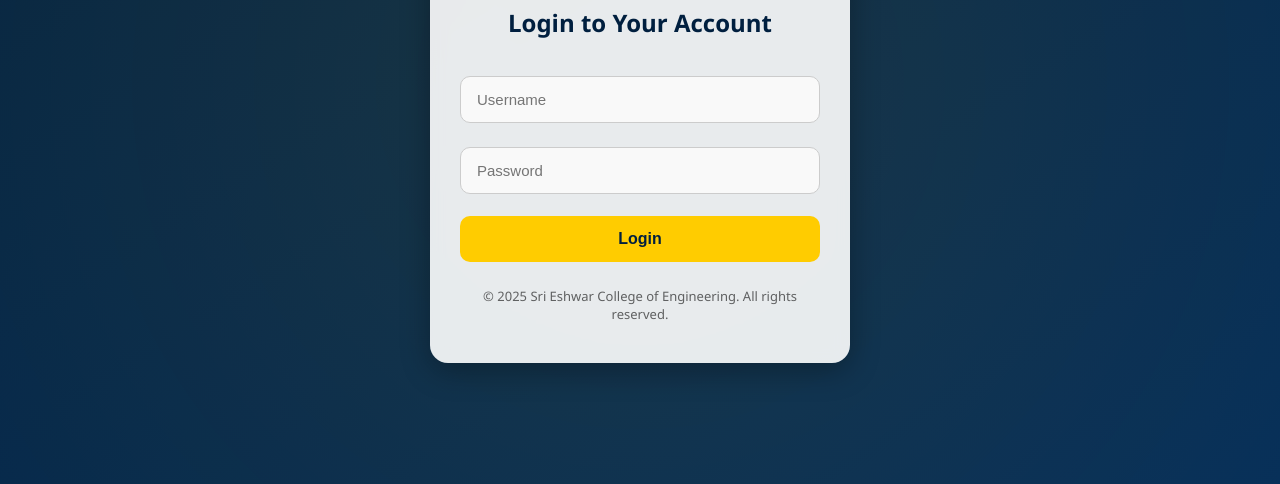
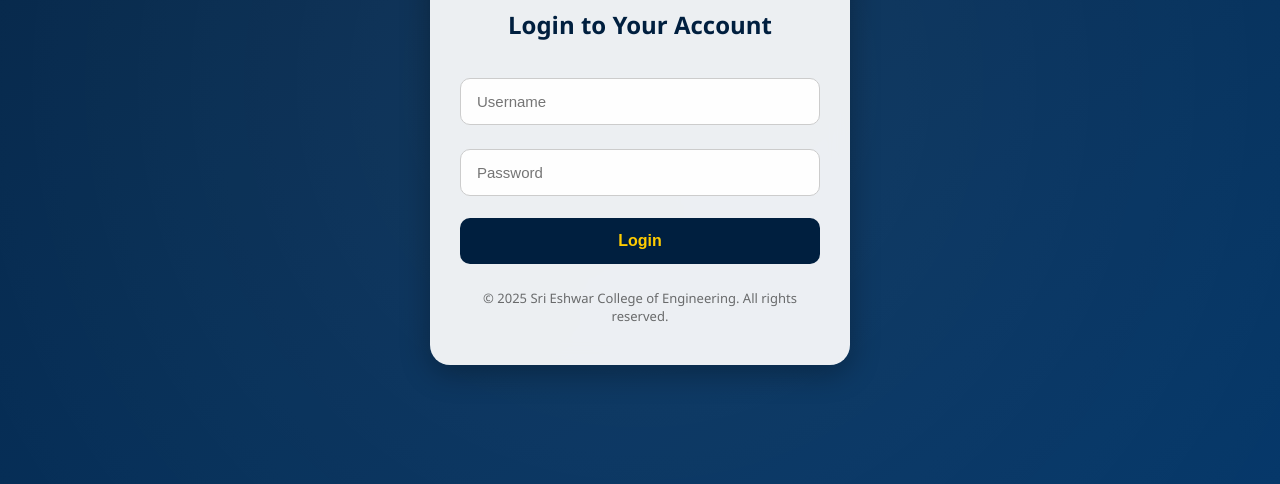
Before and after one commit to vishxl-24/sece, a plain HTML site: page index.html in a window 1280 px wide. Shown: the part 316-800 px from the top of the page. Drawn offline with Linux system fonts and the light colour scheme.

Commit message:
Update index.html

```diff
--- a/index.html
+++ b/index.html
@@ -17,7 +17,7 @@
       display: flex;
       justify-content: center;
       align-items: center;
-      background: linear-gradient(to bottom right, #001f3f, #002b5c);
+      background: linear-gradient(to bottom right, #001f3f, #003366);
       overflow: hidden;
       position: relative;
     }
@@ -29,44 +29,58 @@
       height: 200%;
       top: -50%;
       left: -50%;
-      background: radial-gradient(circle, rgba(255, 204, 0, 0.1), transparent 70%);
+      background: radial-gradient(circle at center, rgba(255, 255, 255, 0.08), transparent 70%);
       animation: rotate 20s linear infinite;
       z-index: 0;
     }
 
     @keyframes rotate {
-      from { transform: rotate(0deg); }
-      to { transform: rotate(360deg); }
+      from {
+        transform: rotate(0deg);
+      }
+      to {
+        transform: rotate(360deg);
+      }
     }
 
     .login-container {
       position: relative;
       z-index: 1;
-      background: rgba(255, 255, 255, 0.9);
-      backdrop-filter: blur(8px);
+      background: rgba(255, 255, 255, 0.92);
+      backdrop-filter: blur(10px);
       padding: 40px 30px;
-      border-radius: 18px;
+      border-radius: 20px;
       box-shadow: 0 8px 30px rgba(0, 0, 0, 0.3);
       width: 100%;
       max-width: 420px;
       text-align: center;
-      animation: fadeIn 0.8s ease-in-out;
+      animation: fadeIn 1s ease-out;
     }
 
     @keyframes fadeIn {
-      from { opacity: 0; transform: scale(0.95); }
-      to { opacity: 1; transform: scale(1); }
+      from {
+        opacity: 0;
+        transform: translateY(-20px);
+      }
+      to {
+        opacity: 1;
+        transform: translateY(0);
+      }
     }
 
     .logo {
       width: 180px;
-      margin-bottom: 20px;
+      margin-bottom: 25px;
       animation: float 4s ease-in-out infinite;
     }
 
     @keyframes float {
-      0%, 100% { transform: translateY(0); }
-      50% { transform: translateY(-6px); }
+      0%, 100% {
+        transform: translateY(0);
+      }
+      50% {
+        transform: translateY(-6px);
+      }
     }
 
     h2 {
@@ -83,8 +97,8 @@
       border: 1px solid #ccc;
       border-radius: 10px;
       font-size: 15px;
-      background-color: #f9f9f9;
-      transition: border 0.3s, box-shadow 0.3s;
+      background-color: #fefefe;
+      transition: 0.3s ease;
     }
 
     input:focus {
@@ -96,19 +110,19 @@
     button {
       width: 100%;
       padding: 14px;
-      background: #ffcc00;
-      color: #001f3f;
+      background: #001f3f;
+      color: #ffcc00;
       border: none;
       border-radius: 10px;
       font-size: 16px;
       font-weight: bold;
       cursor: pointer;
       margin-top: 10px;
-      transition: background 0.3s ease, transform 0.2s ease;
+      transition: all 0.3s ease;
     }
 
     button:hover {
-      background: #e6b800;
+      background: #003366;
       transform: scale(1.03);
     }
 
@@ -116,7 +130,7 @@
       margin-top: 25px;
       font-size: 13px;
       color: #333;
-      opacity: 0.75;
+      opacity: 0.7;
     }
 
     @media (max-width: 480px) {
```
